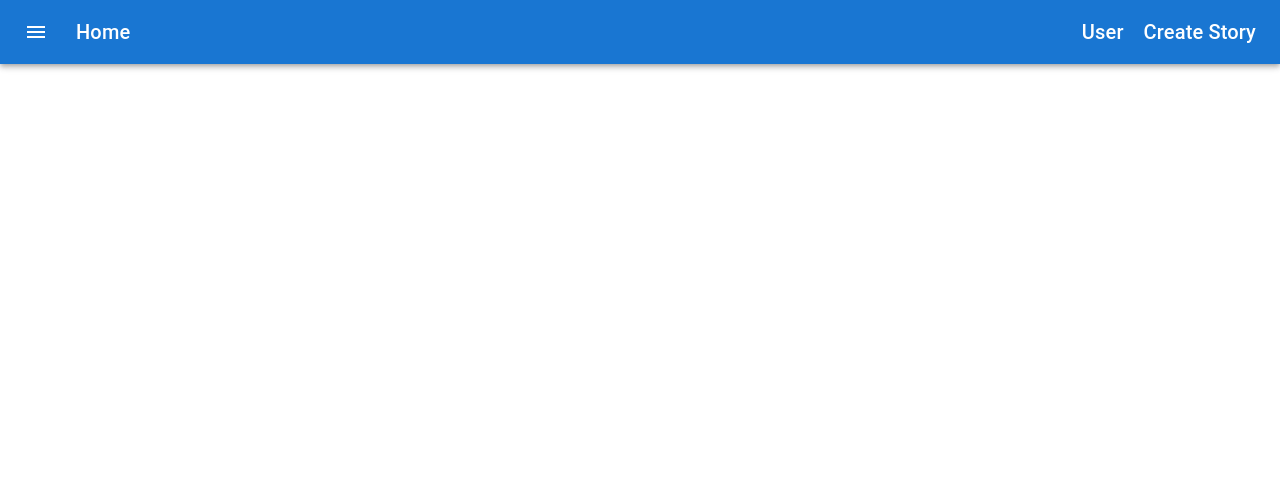
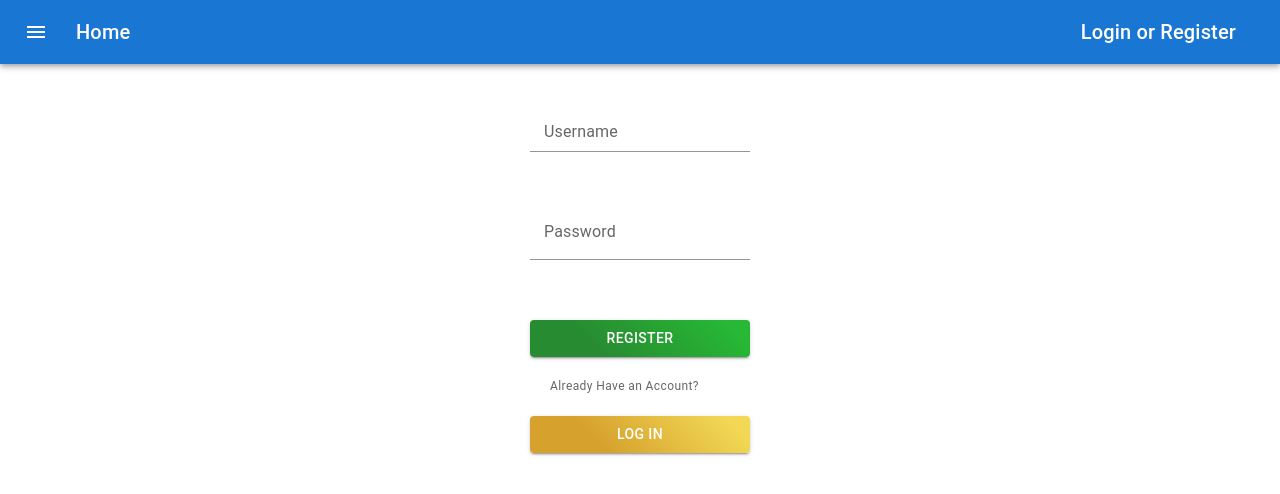
Before and after one commit to yavuzsa/storyapp-ui, a React (Create React App) app: page /auth in a window 1280 px wide. Shown: the top 494 px of the page. Built offline with nearby package versions, Linux system fonts and the light colour scheme.

Commit message:
Implement log in feature

```diff
--- a/package.json
+++ b/package.json
@@ -41,5 +41,5 @@
       "last 1 safari version"
     ]
   },
-  "proxy": "http://localhost:8080"
+  "proxy": "http://app-dd90c65e-7942-424f-b5b9-0ac19252d021.cleverapps.io"
 }
--- a/src/App.js
+++ b/src/App.js
@@ -1,9 +1,10 @@
 import "./App.css";
-import { BrowserRouter, Route, Routes } from "react-router-dom";
+import { BrowserRouter, Navigate, Route, Routes } from "react-router-dom";
 import Navbar from "./components/Navbar/Navbar";
 import Home from "./components/Home/Home";
 import User from "./components/User/User";
 import CreateStory from "./components/Story/CreateStory";
+import Auth from "./components/Auth/Auth";
 
 function App() {
     return (
@@ -14,6 +15,8 @@ function App() {
                     <Route path="/" element={<Home />}></Route>
                     <Route path="/users/:userId" element={<User />}></Route>
                     <Route path="/createstory" element={<CreateStory />}></Route>
+                    <Route path="/auth" element={<Auth />}>
+                    </Route>
                 </Routes>
             </BrowserRouter>
         </div>
--- /dev/null
+++ b/src/components/Auth/Auth.js
@@ -0,0 +1,96 @@
+import {
+    Button,
+    FormControl,
+    FormHelperText,
+    Input,
+    InputLabel,
+} from "@mui/material";
+import React, { useState } from "react";
+import { useNavigate } from "react-router-dom";
+
+function Auth() {
+    const [username, setUsername] = useState("");
+    const [password, setPassword] = useState("");
+
+    const handleUsername = (value) => {
+        setUsername(value)
+    }
+
+    const handlePassword = (value) => {
+        setPassword(value)
+    }
+
+    const sendRequest = (path) => {
+
+        fetch("/auth/"+path, {
+            method: "POST",
+            headers: {
+                "Content-Type": "application/json",
+            },
+            body: JSON.stringify({
+                userName: username,
+                password: password,
+            }),
+        })
+            .then((res) => res.json())
+            .then((result) => {localStorage.setItem("tokenKey",result.message);
+            localStorage.setItem("currentUser",result.userId);
+            localStorage.setItem("userName",username)})
+            .catch((err) => console.log(err));
+    }
+
+    let navigate = useNavigate();
+
+    const handleButton = (path) => {
+        sendRequest(path)
+        setUsername("")
+        setPassword("")
+        navigate("/");
+    }
+
+    return (
+        <FormControl>
+            <InputLabel style={{ top: 40 }}>Username</InputLabel>
+            <Input
+                style={{ top: 40 }}
+                onChange={(i) => handleUsername(i.target.value)}
+            />
+            <InputLabel style={{ top: 140 }}>Password</InputLabel>
+            <Input
+                style={{ top: 100 }}
+                onChange={(i) => handlePassword(i.target.value)}
+            />
+
+            <Button
+                variant="contained"
+                style={{
+                    marginTop: 160,
+                    background:
+                        "linear-gradient(45deg, #278c31 30%, #27b835 90%)",
+                    color: "white",
+                }}
+                onClick={() => handleButton("register")}
+            >
+                Register
+            </Button>
+
+            <FormHelperText sx={{ margin: "20px" }}>
+                Already Have an Account?
+            </FormHelperText>
+
+            <Button
+                variant="contained"
+                style={{
+                    background:
+                        "linear-gradient(45deg, #d6a12d 30%, #f2d855 90%)",
+                    color: "white",
+                }}
+                onClick={() => handleButton("login")}
+            >
+                Log In
+            </Button>
+        </FormControl>
+    );
+}
+
+export default Auth;
--- a/src/components/Home/Home.js
+++ b/src/components/Home/Home.js
@@ -21,10 +21,10 @@ function Home() {
                     setError(error);
                 }
             );
-    }
+    };
 
     useEffect(() => {
-        refreshPosts()
+        refreshPosts();
     }, []);
 
     if (error) {
@@ -39,12 +39,27 @@ function Home() {
                     flexWrap: "wrap",
                     justifyContent: "center",
                     alignItems: "center",
-                    backgroundColor: '#f0f5ff',
+                    backgroundColor: "#f0f5ff",
                 }}
             >
-                <PostForm userId={1} userName={"salih"} refreshPosts = {refreshPosts} />
+                {localStorage.getItem("currentUser") == null ? (
+                    ""
+                ) : (
+                    <PostForm
+                        userId={localStorage.getItem("currentUser")}
+                        userName={localStorage.getItem("userName")}
+                        refreshPosts={refreshPosts}
+                    />
+                )}
                 {postList.map((post) => (
-                    <Post likes={post.likes} postId={post.id} userId={post.userId} userName={post.userName} title={post.title} text={post.text}></Post>
+                    <Post
+                        likes={post.likes}
+                        postId={post.id}
+                        userId={post.userId}
+                        userName={post.userName}
+                        title={post.title}
+                        text={post.text}
+                    ></Post>
                 ))}
             </div>
         );
--- a/src/components/Navbar/Navbar.js
+++ b/src/components/Navbar/Navbar.js
@@ -1,14 +1,23 @@
 import React from "react";
-import { Link } from "react-router-dom";
+import { Link, useNavigate } from "react-router-dom";
 import AppBar from "@mui/material/AppBar";
 import Box from "@mui/material/Box";
 import Toolbar from "@mui/material/Toolbar";
 import Typography from "@mui/material/Typography";
 import IconButton from "@mui/material/IconButton";
 import MenuIcon from "@mui/icons-material/Menu";
+import { LockOpen } from "@mui/icons-material";
 
 function Navbar() {
-    let userId = 1;
+
+    let navigate = useNavigate();
+
+    const handleLock = () => {
+        localStorage.removeItem("tokenKey")
+        localStorage.removeItem("currentUser")
+        localStorage.removeItem('userName')
+    }
+
     return (
         <div>
             <Box sx={{ flexGrow: 1 }}>
@@ -43,6 +52,7 @@ function Navbar() {
                             </Link>
                         </Typography>
                         <Typography variant="h6" component="div">
+                            {localStorage.getItem("currentUser") == null ? (
                                 <Link
                                     style={{
                                         textDecoration: "none",
@@ -50,13 +60,41 @@ function Navbar() {
                                         color: "white",
                                         margin: "20px",
                                     }}
-                                to={{ pathname: "/users/" + userId }}
+                                    to="/auth"
                                 >
-                                User
+                                    Login or Register
                                 </Link>
+                            ) : (
+                                <div>
+                                <Link
+                                    style={{
+                                        textDecoration: "none",
+                                        boxShadow: "none",
+                                        color: "white",
+                                        margin: "20px",
+                                    }}
+                                    to="/auth"
+                                    onClick={() => handleLock()}
+                                >
+                                    Log Out
+                                </Link>
+                                <Link
+                                    style={{
+                                        textDecoration: "none",
+                                        boxShadow: "none",
+                                        color: "white",
+                                        margin: "20px",
+                                    }}
+                                    to={{ pathname: "/users/" + localStorage.getItem("currentUser") }}
+                                >
+                                    Profile
+                                </Link>
+                                </div>
+                            )}
                         </Typography>
                         <Typography variant="h6" component="div">
-                            <Link
+                            {localStorage.getItem("currentUser") != null ?
+                            (<Link
                                 style={{
                                     textDecoration: "none",
                                     boxShadow: "none",
@@ -65,7 +103,8 @@ function Navbar() {
                                 to="/createstory"
                             >
                                 Create Story
-                            </Link>
+                            </Link> )
+                            : (<div></div>) }
                         </Typography>
                     </Toolbar>
                 </AppBar>
--- a/src/components/Post/Post.js
+++ b/src/components/Post/Post.js
@@ -143,9 +143,10 @@ function Post(props) {
                     </Typography>
                 </CardContent>
                 <CardActions disableSpacing>
+                    {localStorage.getItem("currentUser") == null ? "Likes: " :
                     <IconButton onClick={handleLike} aria-label="add to favorites">
                         <FavoriteIcon style={isLiked ? {color: "red"} : null} />
-                    </IconButton>
+                    </IconButton>}
                     {likeCount}
                     <ExpandMore
                         expand={expanded}
@@ -163,7 +164,8 @@ function Post(props) {
                             <Comment userId = {1} userName = {"USER"} text = {comment.text}>
                             </Comment>
                         )):"Loading Comments..."}
-                        <CommentForm userId = {1} userName = {"USER"} postId = {postId}></CommentForm>
+                        {localStorage.getItem("currentUser") == null ? "" :
+                        <CommentForm userId = {1} userName = {"USER"} postId = {postId}></CommentForm>}
                     </div>
                 </Collapse>
             </Card>
```
Lines whose indentation alone changed are shown as unchanged.
